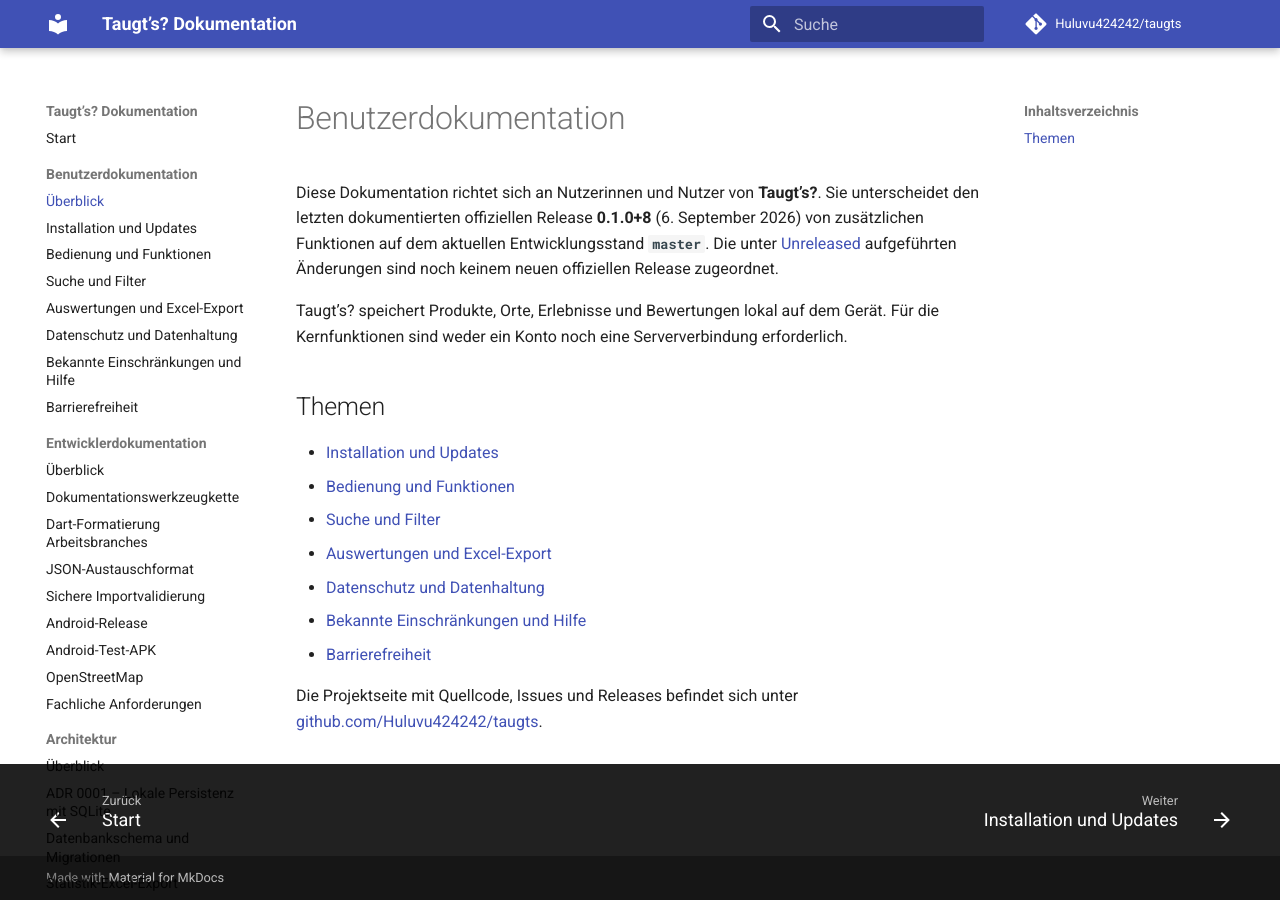
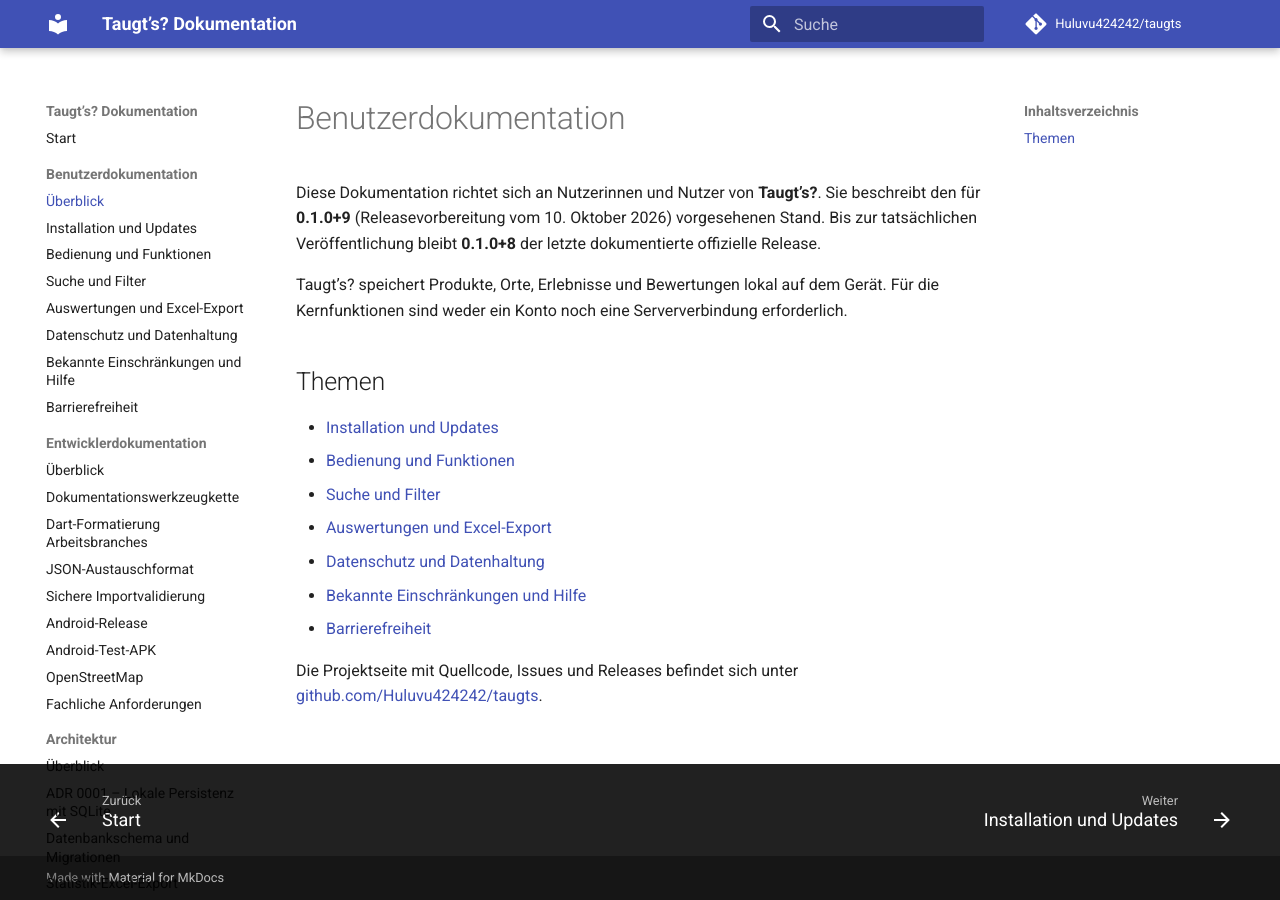
Before and after one commit to Huluvu424242/taugts, an MkDocs documentation site: the page built from docs/benutzer/index.md, in a window 1280 px wide. Built offline with MkDocs 1.6.1 and Material for MkDocs 9.7.7, drawn with Linux system fonts in a browser that asks for light colours; comment, search, counter and statistics services are not loaded.

Commit message:
Story #252: Releaseangaben 0.1.0+9 aktualisieren

```diff
--- a/docs/benutzer/index.md
+++ b/docs/benutzer/index.md
@@ -1,6 +1,6 @@
 # Benutzerdokumentation
 
-Diese Dokumentation richtet sich an Nutzerinnen und Nutzer von **Taugt’s?**. Sie unterscheidet den letzten dokumentierten offiziellen Release **0.1.0+8** (6. September 2026) von zusätzlichen Funktionen auf dem aktuellen Entwicklungsstand **`master`**. Die unter [Unreleased](https://github.com/Huluvu424242/taugts/blob/master/CHANGELOG.md) aufgeführten Änderungen sind noch keinem neuen offiziellen Release zugeordnet.
+Diese Dokumentation richtet sich an Nutzerinnen und Nutzer von **Taugt’s?**. Sie beschreibt den für **0.1.0+9** (Releasevorbereitung vom 10. Oktober 2026) vorgesehenen Stand. Bis zur tatsächlichen Veröffentlichung bleibt **0.1.0+8** der letzte dokumentierte offizielle Release.
 
 Taugt’s? speichert Produkte, Orte, Erlebnisse und Bewertungen lokal auf dem Gerät. Für die Kernfunktionen sind weder ein Konto noch eine Serververbindung erforderlich.
 
```
